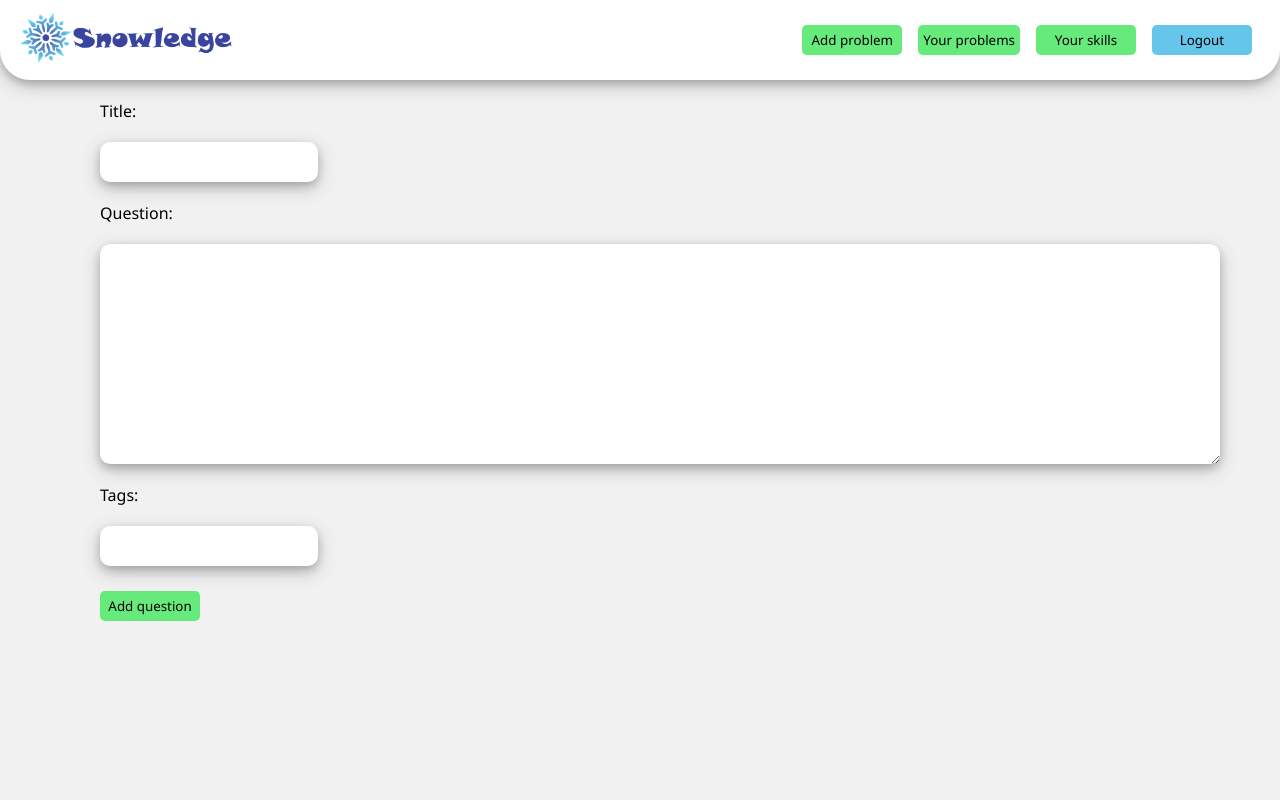
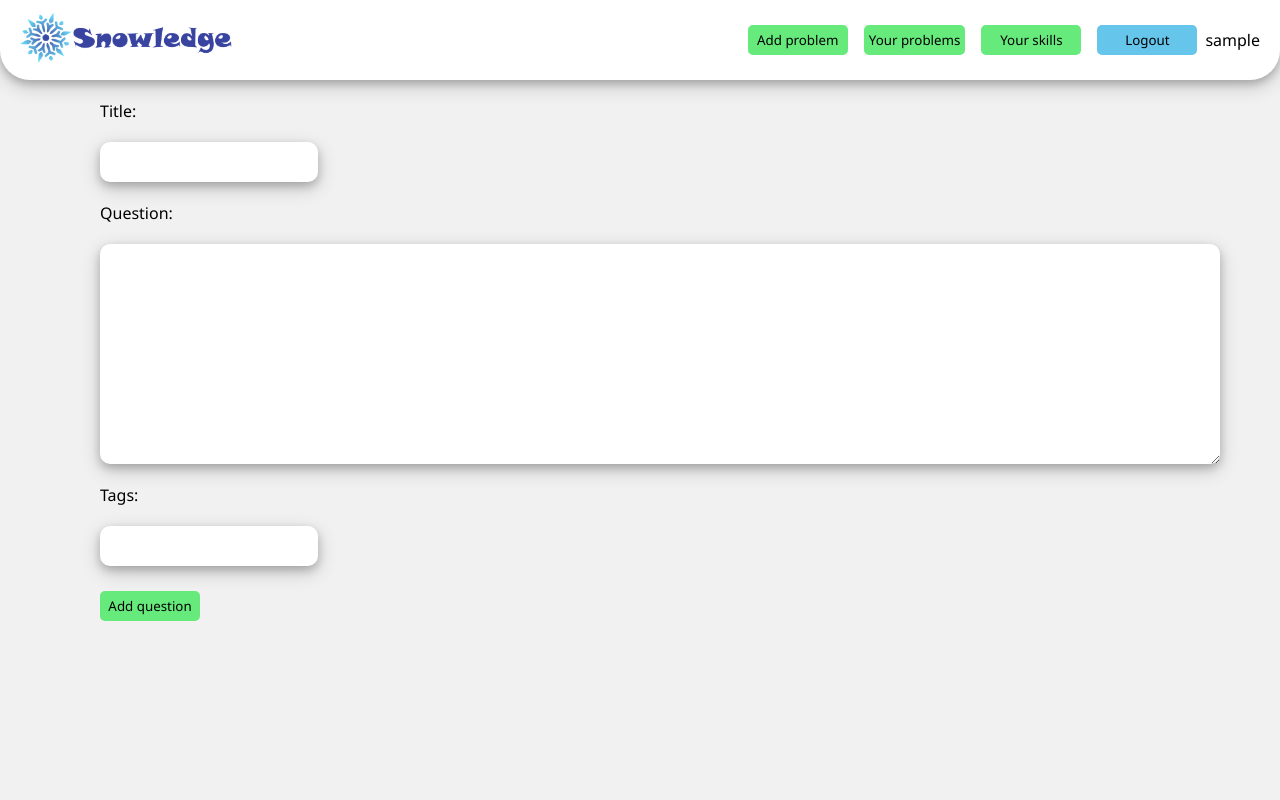
Before and after one commit to Pladque/BiteHack-Backend, a Django app: page /add_problem/ in a window 1280 px wide. Run offline with Django 3.2, Linux system fonts and the light colour scheme; the visitor is signed in with stand-in values (Sample User, id 1).

Commit message:
Added username in navbar

```diff
--- a/Snowledge/polls/static/polls/css/navbar.css
+++ b/Snowledge/polls/static/polls/css/navbar.css
@@ -26,6 +26,7 @@
     justify-content: flex-end;
     display: flex;
     flex-direction: row;
+    align-items: center;
     padding: 0px 20px;
 }
 
--- a/Snowledge/polls/templates/polls/index.html
+++ b/Snowledge/polls/templates/polls/index.html
@@ -25,6 +25,7 @@
                 <a href="/my_questions" class="button-a"><button class="button-add">Your problems</button></a>
                 <a href="/skills" class="button-a"><button class="button-add">Your skills</button></a>
                 <a href="/logout" class="button-a"><button class="button-action">Logout</button></a>
+                <p>{{ user.username }}</p>
                 {% else %}
                 <a href="/login" class="button-a"><button class="button-action">Login</button></a>
                 <a href="/register" class="button-a"><button class="button-action">Register</button></a>
```
